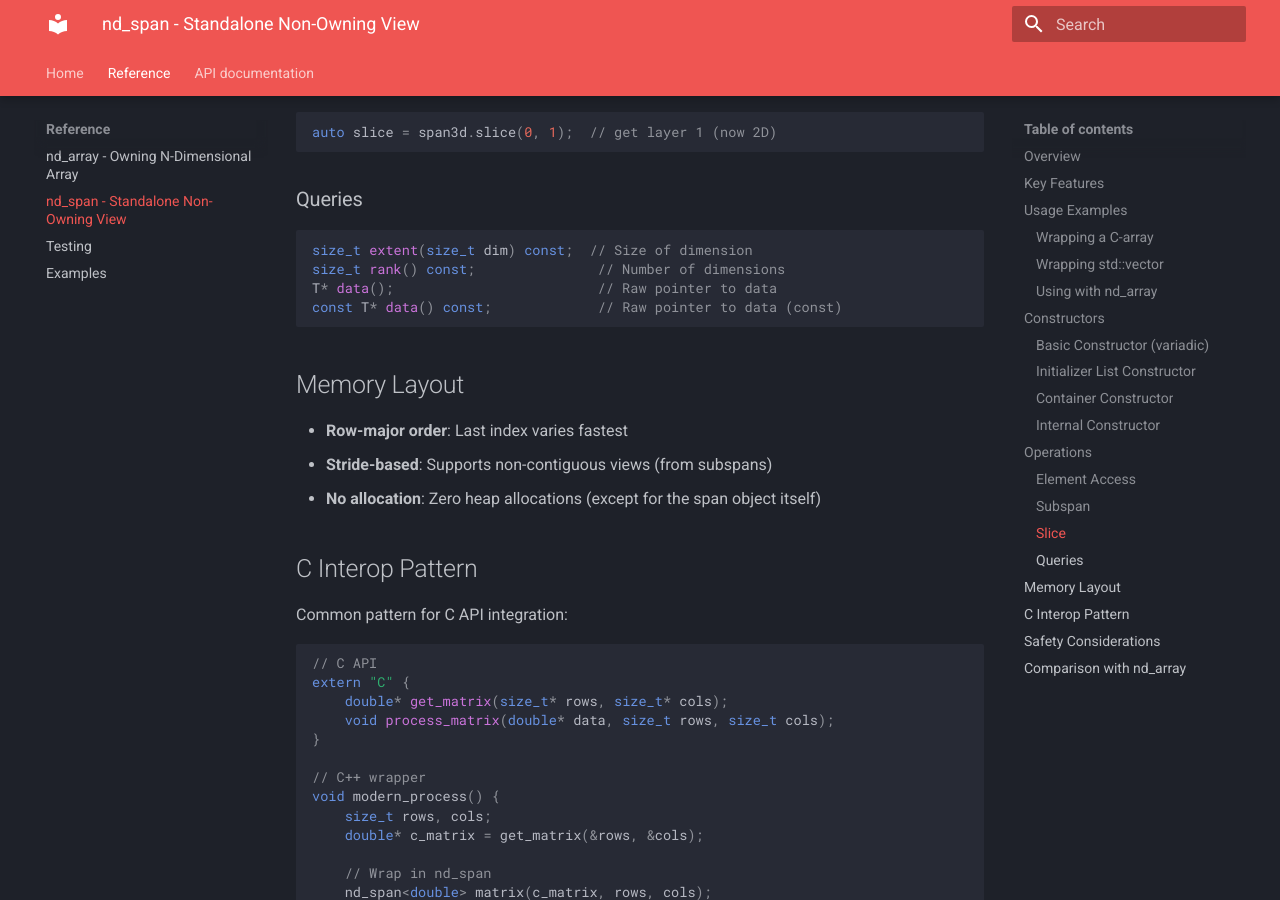
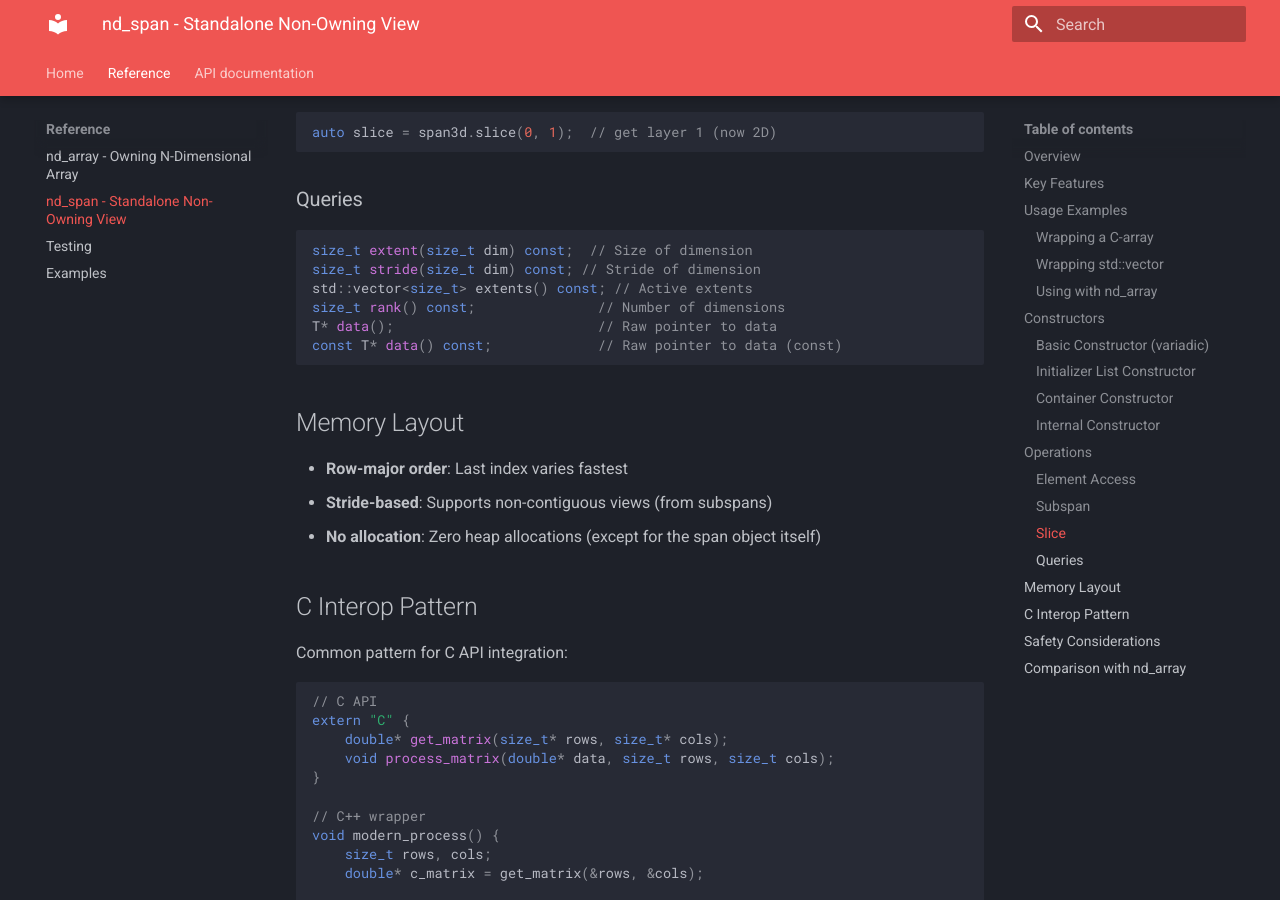
Before and after one commit to pingelit/nd_array, an MkDocs documentation site: the page built from docs/nd-span-guide.md, in a window 1280 px wide and 900 px high, scrolled down 2927 px. Built offline with MkDocs 1.6.1 and Material for MkDocs 9.7.7, drawn with Linux system fonts in a browser that asks for light colours.

Commit message:
Feat: add stride and extents methods to classes

````diff
--- a/docs/nd-span-guide.md
+++ b/docs/nd-span-guide.md
@@ -142,6 +142,8 @@ auto slice = span3d.slice(0, 1);  // get layer 1 (now 2D)
 
 ```cpp
 size_t extent(size_t dim) const;  // Size of dimension
+size_t stride(size_t dim) const; // Stride of dimension
+std::vector<size_t> extents() const; // Active extents
 size_t rank() const;               // Number of dimensions
 T* data();                         // Raw pointer to data
 const T* data() const;             // Raw pointer to data (const)
````
Also changed, not shown: docs/nd-array-guide.md (+2 -0 lines), 1 other file.
